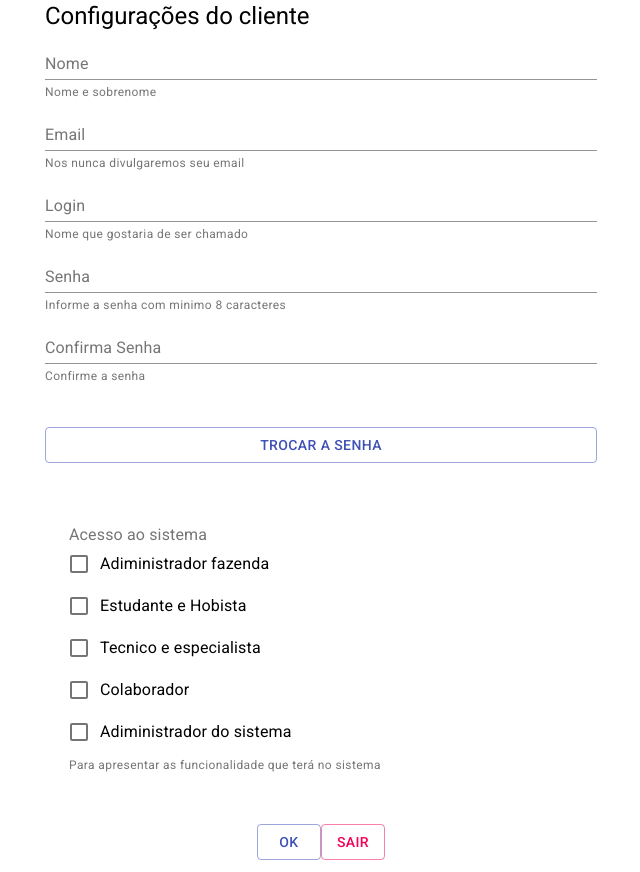
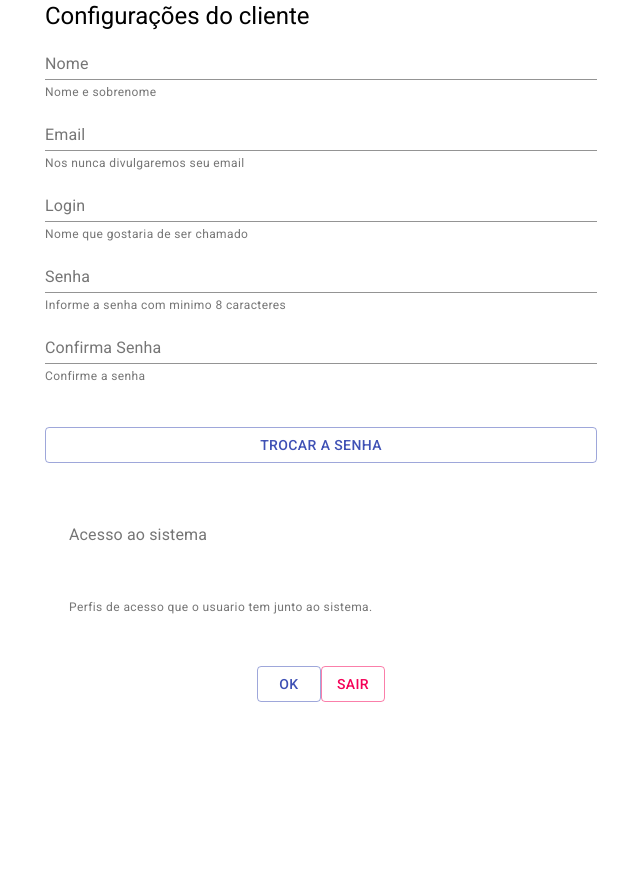
Before and after one commit to lleandrolacerda/semp-frontend, a React (Create React App) app: page /minhaConta in a window 1280 px wide. Shown: the whole page, without its empty margins (319-959 px from the left). After the commit the page ends 800 px from the top, so only its background shows below. Built offline with nearby package versions, Linux system fonts and the light colour scheme.

Commit message:
Refatorando para remover codigo sem uso, sem sentido e carregar os perfis a partir do /api/.../me

```diff
--- a/src/components/user/FormMinhaConta.js
+++ b/src/components/user/FormMinhaConta.js
@@ -21,6 +21,8 @@ const useStyles = makeStyles(theme => ({
     },
 }));
 
+let pageLoaded = false;
+
 export default function FormMinhaConta() {
     const classes = useStyles();
     const history = useHistory();
@@ -32,20 +34,10 @@ export default function FormMinhaConta() {
         login: '',
         pass: ''
     });
-    const [state, setState] = React.useState({
-        fazenda: false,
-        estudante: false,
-        tecnico: false,
-        colaborador: false,
-        adm: false
-    });
 
     let [profile] = useCurrentUser();
 
     useEffect(() => {
-        console.log('AAAAAAAAAA')
-        console.log("profile", profile);
-
         if (profile) {
             if(isFirstRender.current){
                 isFirstRender.current=false
@@ -57,23 +49,14 @@ export default function FormMinhaConta() {
             user.email = profile.email;
             user.login = profile.login;
             user.perfis = profile.perfis;
-            if (user.perfis) {
-                let s = { ...state };
-                for (let x in user.perfis) {
-                    s[user.perfis[x]] = true;
-                }
-                console.log(s);
-                setState(s);
-            }
             setUser(user);
         }
-    }, [profile, user, state]);
+    }, [profile, user]);
 
     const handleSubmit = (event) => {
         event.preventDefault();
 
         user.provider = 'local'; //autencição no sistema local
-        console.log(user);
 
         fetch('/api/formMinhaConta' + ((user.id) ? '/' + user.id.toString() : ''), {
             method: (user.id) ? 'PUT' : 'POST',
@@ -89,50 +72,11 @@ export default function FormMinhaConta() {
         }).catch(error => {
             console.log(">>ERRO<<", error);
         });
-
     }
 
-
     const handleChange = e => {
-        // const target = event.target;
-        // const value = target.value;
-        // const name = target.id;
-        // console.log(name, value);
-        // let u = {};
-        // for(let x in user){
-        //     u[x] = user[x];
-        // }
-        // if( value ){
-        //     u[name]=value;
-        // }
-        // setUser(u);
         setUser({ ...user, [e.target.name]: e.target.value });
     };
-    const handleChangePerfil = event => {
-
-
-        const target = event.target;
-        const name = target.id;
-
-        console.log('Lucas bunitao', name)
-        let u = {};
-        for (let x in user) {
-            u[x] = user[x];
-        }
-        if (!u.perfis) u.perfis = [];
-        if (!target.checked) {
-            let item = u.perfis.indexOf(name); //.perfis.find( f => f === name);
-            u.perfis.splice(item, 1);
-        } else {
-            u.perfis.push(name);
-        }
-
-        let st = { ...state };
-        st[name] = !st[name]
-        setState(st);
-        setUser(u);
-    }
-
 
     return (
         <Container maxWidth="sm">
@@ -175,48 +119,17 @@ export default function FormMinhaConta() {
                         <FormControl component="fieldset" className={classes.formControl}>
                             <FormLabel component="legend">Acesso ao sistema</FormLabel>
                             <FormGroup>
-                                <FormControlLabel
-                                    control={
-                                        // if( user && user.perfis && user.perfis.find(element => element == 'fazenda') )
-                                        <Checkbox id="fazenda" checked={state.fazenda} onChange={handleChangePerfil} value={state.fazenda} />
-
-
-                                    }
-
-                                    label="Adiministrador fazenda"
-
-                                />
-                                <FormControlLabel
-                                    control={
-                                        <Checkbox id="estudante" checked={state.estudante} onChange={handleChangePerfil} value={state.estudante} />
-                                    }
-                                    label="Estudante e Hobista"
-
-                                />
-
-                                <FormControlLabel
-                                    control={
-                                        <Checkbox id="tecnico" checked={state.tecnico} onChange={handleChangePerfil} value={state.tecnico} />
-                                    }
-                                    label="Tecnico e especialista"
-                                />
-                                <FormControlLabel
-                                    control={
-                                        <Checkbox id="colaborador" checked={state.colaborador} onChange={handleChangePerfil} value={state.colaborador} />
-                                    }
-                                    label="Colaborador"
-                                />
-                                <FormControlLabel
-                                    control={
-                                        <Checkbox id="adm" checked={state.adm} onChange={handleChangePerfil} value={state.adm} />
-                                    }
-                                    label="Adiministrador do sistema"
-
-                                />
-
-
+                                <ul>
+                            {
+                                profile &&
+                                profile.perfis.map((campo, i) => (
+                                <li key={i}>{ campo }</li>
+                                ))
+                            }
+                                </ul>
                             </FormGroup>
-                            <FormHelperText>Para apresentar as funcionalidade que terá no sistema</FormHelperText>
+                            <br/>
+                            <FormHelperText>Perfis de acesso que o usuario tem junto ao sistema.</FormHelperText>
                         </FormControl>
                     </Grid>
 
```
